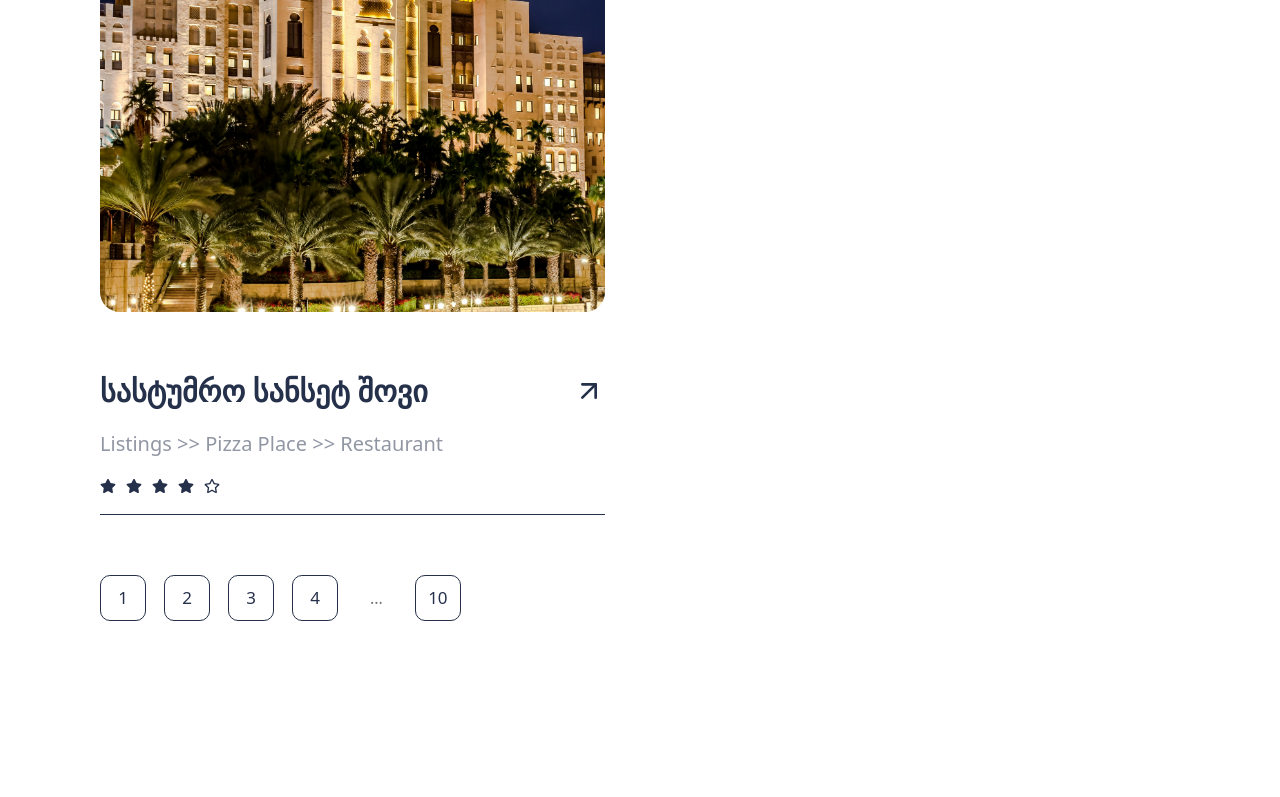
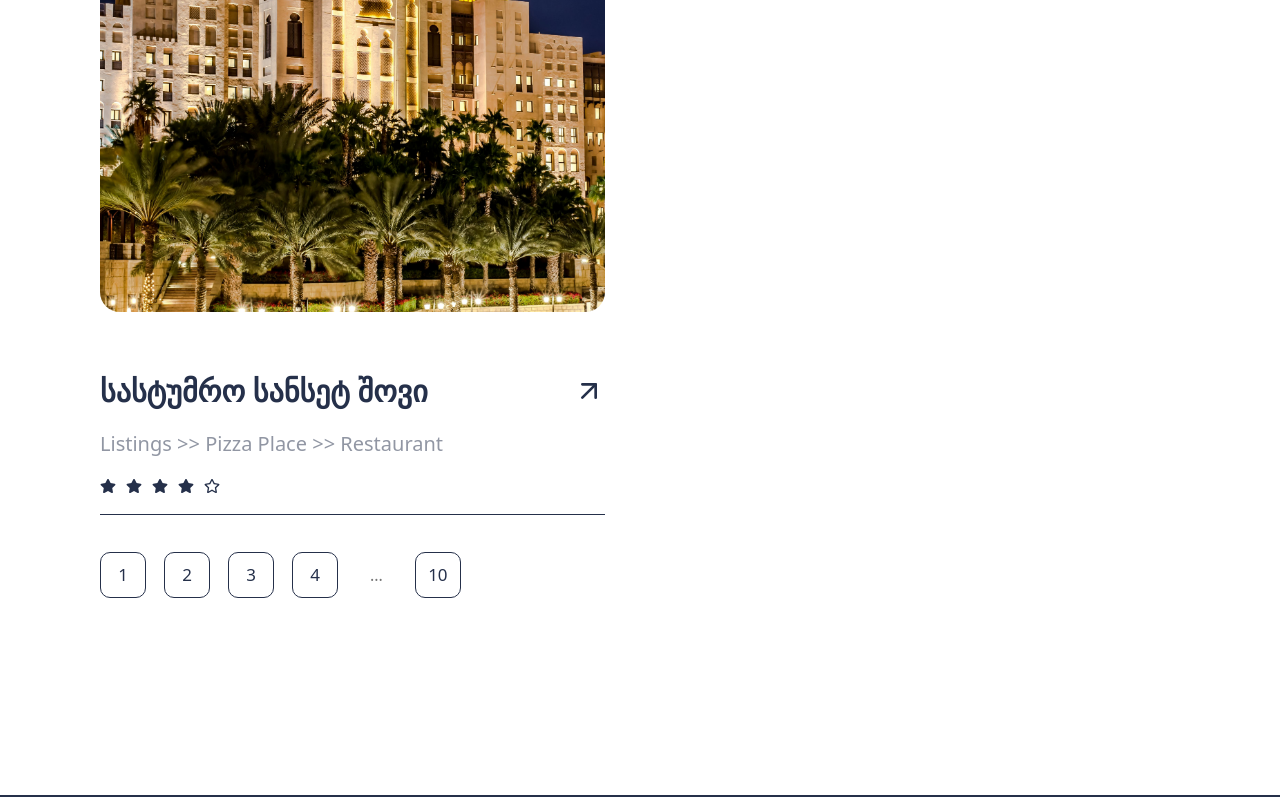
Before and after one commit to ShalvaMishvelidze/racha, a React (Vite) app: page / in a window 1280 px wide. Shown: the part 4545-5342 px from the top of the page. Built offline with nearby package versions, Linux system fonts and the light colour scheme.

Commit message:
moved home to pages folder and fixed minor ui bugs

```diff
--- a/src/App.jsx
+++ b/src/App.jsx
@@ -1,6 +1,6 @@
 import { Route, Routes } from "react-router";
 import "./App.css";
-import Home from "./components/Home";
+import Home from "./pages/Home";
 
 function App() {
   return (
--- a/src/components/Hero.jsx
+++ b/src/components/Hero.jsx
@@ -1,4 +1,4 @@
-import { useEffect, useLayoutEffect, useState } from "react";
+import { useLayoutEffect, useState } from "react";
 import Slider from "./Slider";
 
 const Hero = () => {
--- a/src/components/Home.jsx
+++ /dev/null
@@ -1,18 +0,0 @@
-import About from "./About";
-import Hero from "./Hero";
-import { HeroNav } from "./HeroNav";
-import Hotels from "./Hotels";
-import Services from "./Services";
-
-const Home = () => {
-  return (
-    <main className="bg-primary">
-      <Hero />
-      <HeroNav />
-      <About />
-      <Services />
-      <Hotels />
-    </main>
-  );
-};
-export default Home;
--- a/src/components/Pagination.jsx
+++ b/src/components/Pagination.jsx
@@ -2,7 +2,7 @@ import PageNum from "./PageNum";
 
 const Pagination = () => {
   return (
-    <div className="flex items-center gap-[18px] mt-[60px] h-[46px] mb-[220px]">
+    <div className="flex items-center gap-[18px] mt-[60px] h-[46px] pb-[220px]">
       <PageNum number={1} />
       <PageNum number={2} />
       <PageNum number={3} />
--- a/src/components/SingleHotel.jsx
+++ b/src/components/SingleHotel.jsx
@@ -9,7 +9,7 @@ const SingleHotel = () => {
       href="#"
       className="group flex flex-col border-b border-blue-primary relative"
     >
-      <div className="w-[505px] h-[462px] mb-[60px] group-hover:bg-gradient-to-b from-white-transparent to-white relative z-100"></div>
+      <div className="w-[505px] h-[462px] mb-[60px] rounded-[20px] group-hover:bg-gradient-to-b from-white-transparent to-[#ffffff] relative z-100"></div>
       <img
         className="w-[505px] h-[462px] rounded-[20px] object-cover absolute top-0 left-0 z-10"
         src={hotel}
--- /dev/null
+++ b/src/pages/Home.jsx
@@ -0,0 +1,18 @@
+import About from "../components/About";
+import Hero from "../components/Hero";
+import { HeroNav } from "../components/HeroNav";
+import Hotels from "../components/Hotels";
+import Services from "../components/Services";
+
+const Home = () => {
+  return (
+    <main className="bg-primary">
+      <Hero />
+      <HeroNav />
+      <About />
+      <Services />
+      <Hotels />
+    </main>
+  );
+};
+export default Home;
```
